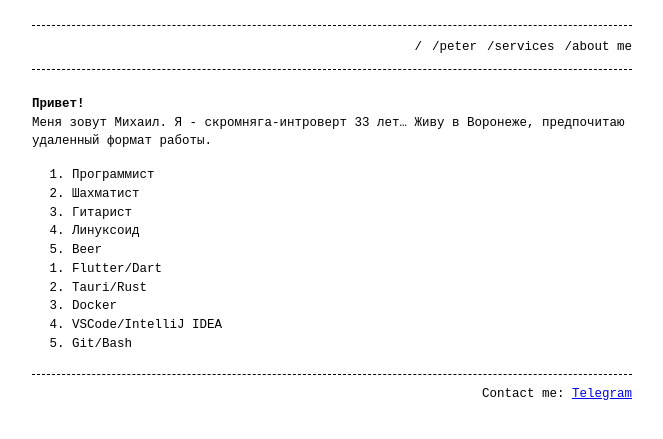
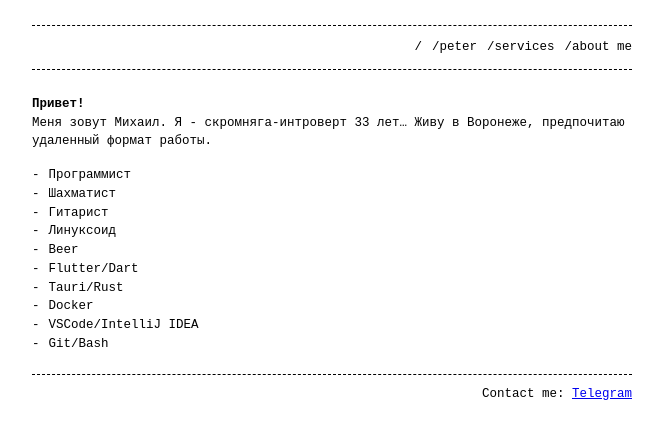
Before and after one commit to m-akc/m-akc.github.io, a Jekyll site: the page built from about.md, in a window 1280 px wide. Shown: the top 439 px of the page, without its empty margins (308-971 px from the left). Built offline with Jekyll 4.4.1, drawn with Linux system fonts in a browser that asks for light colours.

Commit message:
list css

```diff
--- a/_includes/info.html
+++ b/_includes/info.html
@@ -1,19 +1,19 @@
 
 <div>
-    <ol>
+    <ul>
         <li>Программист</li>
         <li>Шахматист</li>
         <li>Гитарист</li>
         <li>Линуксоид</li>
         <li>Beer</li>
-      </ol>
+      </ul>
 </div>
 <div>
-    <ol>
+    <ul>
         <li>Flutter/Dart</li>
         <li>Tauri/Rust</li>
         <li>Docker</li>
         <li>VSCode/IntelliJ IDEA</li>
         <li>Git/Bash</li>
-      </ol>
+      </ul>
 </div>
```
